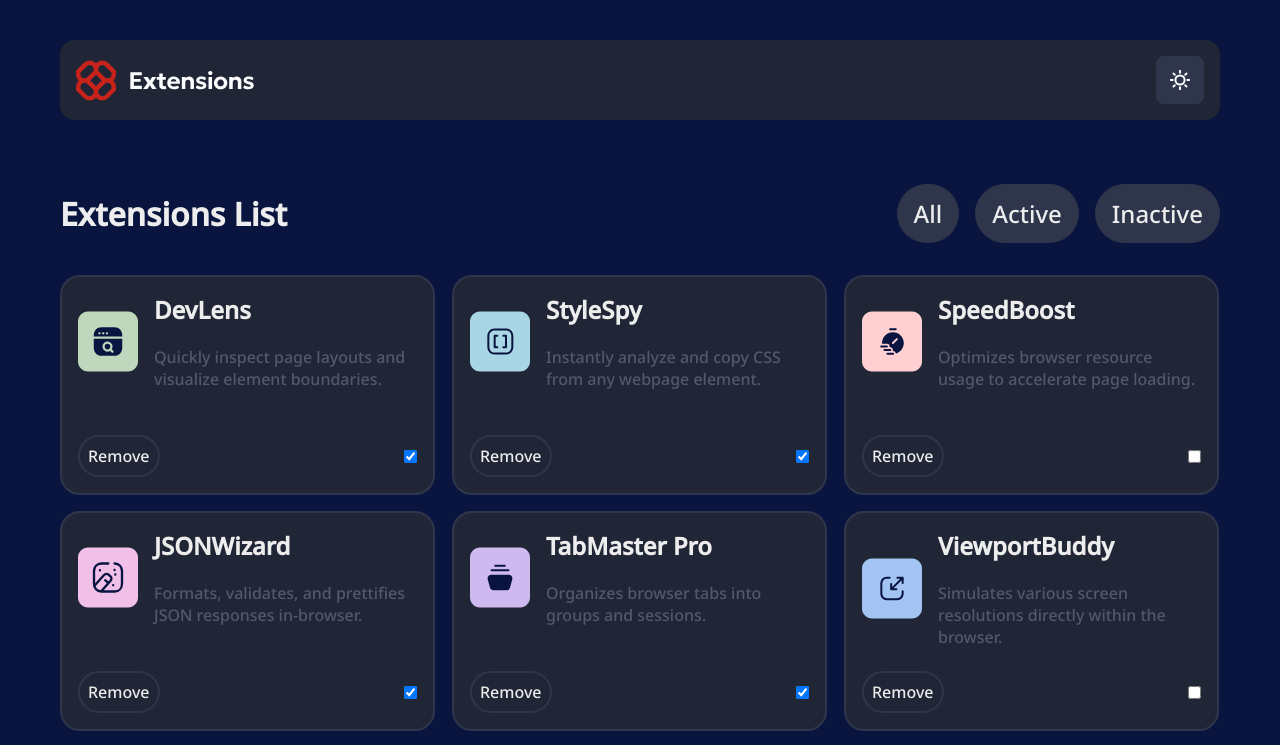
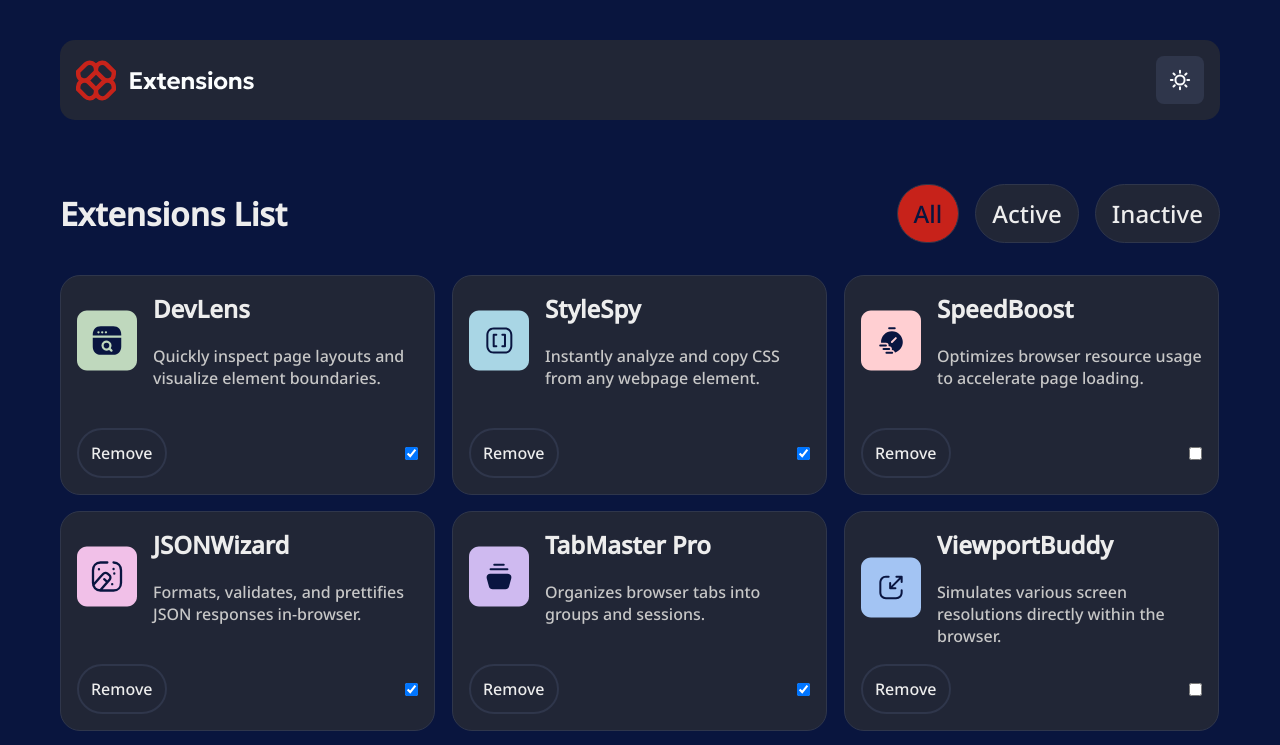
Before and after one commit to WagnerReis/extension-manager-challenge, a React (Vite) app: page / in a window 1280 px wide. Shown: the top 745 px of the page. Built offline with nearby package versions, Linux system fonts and the light colour scheme.

Commit message:
style(ui): refine card and navigation button styles

```diff
--- a/src/components/Card/styles.ts
+++ b/src/components/Card/styles.ts
@@ -7,7 +7,7 @@ export const CardContainer = styled.div`
   border-radius: 20px;
 
   background: ${(props) => props.theme.colors.cardBackground};
-  border: 2px solid ${(props) => props.theme.colors.border};
+  border: 1px solid ${(props) => props.theme.colors.border};
 
   display: flex;
   flex-direction: column;
@@ -28,7 +28,7 @@ export const CardTitle = styled.div`
   }
 
   p {
-    color: ${(props) => props.theme.colors.neutral600};
+    color: ${(props) => props.theme.colors.textSecondary};
     font-size: 16px;
     font-weight: 400;
 
@@ -49,7 +49,7 @@ export const RemoveButton = styled.button`
   font-weight: 400;
   cursor: pointer;
 
-  padding: 0.5rem;
+  padding: 0.75rem;
   border-radius: 40px;
 
   &:hover {
--- a/src/pages/Home/index.tsx
+++ b/src/pages/Home/index.tsx
@@ -1,12 +1,13 @@
 import { useState } from "react";
 import { Header } from "../../components/Header";
-import { Container, NavBar, Content } from "./styles";
+import { Container, NavBar, Content, NavButton } from "./styles";
 
 import data from "../../../data.json";
 import { Card } from "../../components/Card";
 
 export function Home() {
   const [extension, setExtension] = useState(data);
+  const [selected, setSelected] = useState("all");
 
   return (
     <Container>
@@ -16,9 +17,24 @@ export function Home() {
         <h1>Extensions List</h1>
 
         <nav>
-          <button>All</button>
-          <button>Active</button>
-          <button>Inactive</button>
+          <NavButton
+            selected={selected === "all"}
+            onClick={() => setSelected("all")}
+          >
+            All
+          </NavButton>
+          <NavButton
+            selected={selected === "active"}
+            onClick={() => setSelected("active")}
+          >
+            Active
+          </NavButton>
+          <NavButton
+            selected={selected === "inactive"}
+            onClick={() => setSelected("inactive")}
+          >
+            Inactive
+          </NavButton>
         </nav>
       </NavBar>
 
--- a/src/pages/Home/styles.ts
+++ b/src/pages/Home/styles.ts
@@ -27,25 +27,26 @@ export const NavBar = styled.div`
   nav {
     display: flex;
     gap: 1rem;
+  }
+`;
 
-    button {
-      padding: 0.75rem 1rem;
-      border-radius: 30px;
-      font-size: 24px;
+export const NavButton = styled.button<{ selected: boolean }>`
+  padding: 0.75rem 1rem;
+  border-radius: 30px;
+  font-size: 24px;
+  border: 1px solid ${(props) => props.theme.colors.border};
 
-      border: 1px solid ${(props) => props.theme.colors.border};
-      background: ${(props) => props.theme.colors.buttonBackground};
-      color: ${(props) => props.theme.colors.text};
-      cursor: pointer;
+  background: ${(props) =>
+    props.selected
+      ? props.theme.colors.red700
+      : props.theme.colors.cardBackground};
+  color: ${(props) =>
+    props.selected ? props.theme.colors.background : props.theme.colors.text};
 
-      &:hover {
-        opacity: 0.7;
-      }
+  cursor: pointer;
 
-      &:active {
-        border: 2px solid ${(props) => props.theme.colors.red400};
-      }
-    }
+  &:hover {
+    opacity: 0.7;
   }
 `;
 
--- a/src/styles/theme/dark.ts
+++ b/src/styles/theme/dark.ts
@@ -17,6 +17,7 @@ export const darkTheme = {
     cardBackground: "hsl(226, 25%, 17%)",
     buttonBackground: "hsl(225, 23%, 24%)",
     text: "hsl(0, 0%, 93%)",
+    textSecondary: "hsl(0, 0%, 78%)",
     border: "hsl(225, 23%, 24%)",
 
     backgroundToogle: "hsl(225, 23%, 24%)",
--- a/src/styles/theme/light.ts
+++ b/src/styles/theme/light.ts
@@ -17,6 +17,7 @@ export const lightTheme = {
     cardBackground: "#FFFFFF",
     buttonBackground: "hsl(0, 0%, 93%)",
     text: "hsl(227, 75%, 14%)",
+    textSecondary: "hsl(226, 25%, 17%)",
     border: "hsl(240, 2.60%, 77.50%)",
 
     backgroundToogle: "hsl(0, 0%, 93%)",
```
